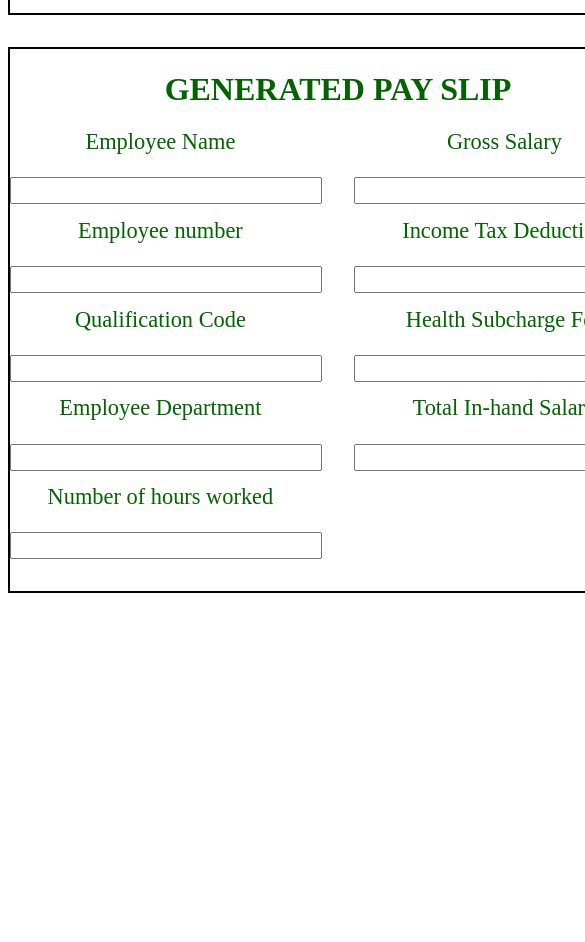
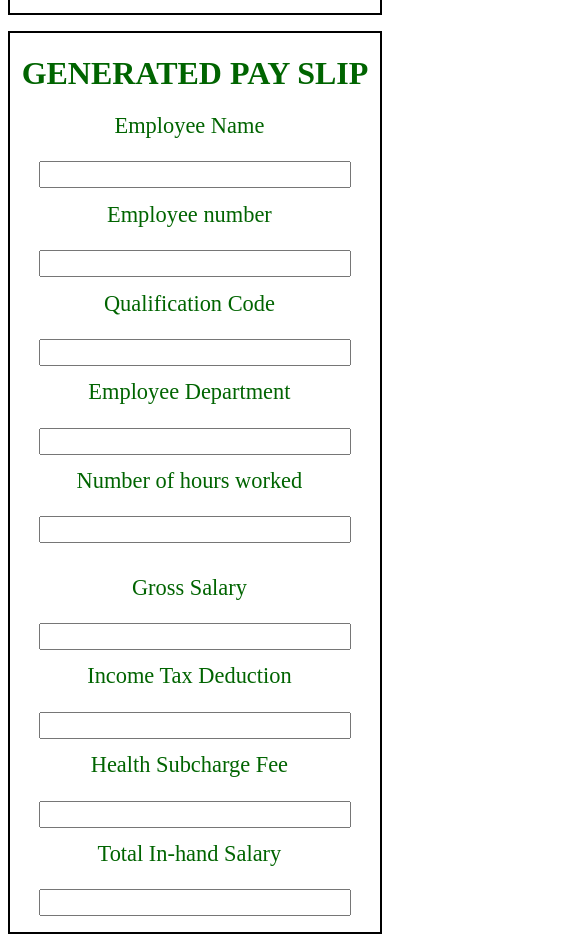
Before and after one commit to prabhjotsingh10/Payroll-Web-Application-, a plain HTML site: page index.html in a window 390 px wide. Shown: the part 697-1639 px from the top of the page, 585 px wide, since content can reach past the window. Before the commit the page ends 1298 px from the top, so only its background shows below. Drawn offline with Linux system fonts and the light colour scheme.

Commit message:
4th-commit: added comments and organized code

```diff
--- a/css/index.css
+++ b/css/index.css
@@ -1,9 +1,15 @@
-
 body{
     background-image: url("/img/background.jpg");
     background-size: cover;
     color: darkgreen;
     text-align: center;
+}
+
+
+label{
+    font-size: 1.4em;
+    display: block;
+    padding-bottom: 1em;
 }
 
 input{
@@ -12,12 +18,6 @@ input{
     margin: auto;
     display: block;
     margin-bottom: 1em;
-}
-
-label{
-    font-size: 1.4em;
-    display: block;
-    padding-bottom: 1em;
 }
 
 button{
@@ -37,6 +37,13 @@ button:hover{
     color: white;
 }
 
+
+.company_name{
+    font-size: 2.2em;
+    font-weight: bold;
+    text-decoration: underline;
+}
+
 .container{
     display: grid;
     grid-template-columns: 1fr ;
@@ -47,15 +54,23 @@ button:hover{
     border: 2px solid black
 }
 
-.company_name{
-    font-size: 2.2em;
-    font-weight: bold;
-    text-decoration: underline;
-
-}
-
 #displayed_content{
     display: grid;
     grid-template-columns: 1fr 1fr;
     grid-gap: 2em;
 }
+
+@media only screen and (max-width: 48em) {
+
+    .container{
+        display: grid;
+        grid-template-columns: 1fr ;
+        grid-gap: 1em;
+    }
+
+    #displayed_content {
+
+        display: block;
+        margin-bottom: 1em;
+    }
+  }
--- a/index.html
+++ b/index.html
@@ -3,9 +3,10 @@
 <head>
     <meta charset="UTF-8">
     <meta name="viewport" content="width=device-width, initial-scale=1.0">
+    <title>Payroll Web Application</title>
     <meta http-equiv="X-UA-Compatible" content="ie=edge">
+    <meta name="author" content="PRABHJOT SINGH">
     <link rel="stylesheet" href="/css/index.css">
-    <title>Assignment 2</title>
 </head>
 <body>
     <h1 class="company_name">ABC COLLEGE</h1>
```
